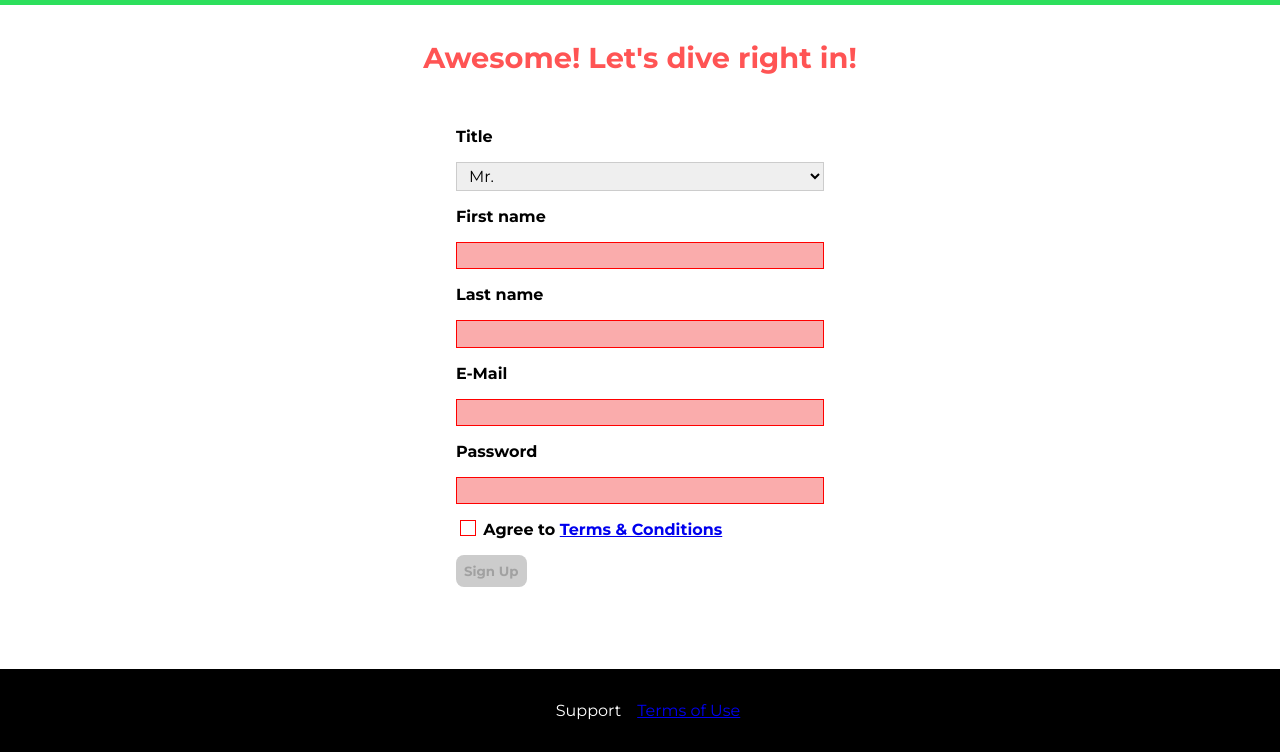
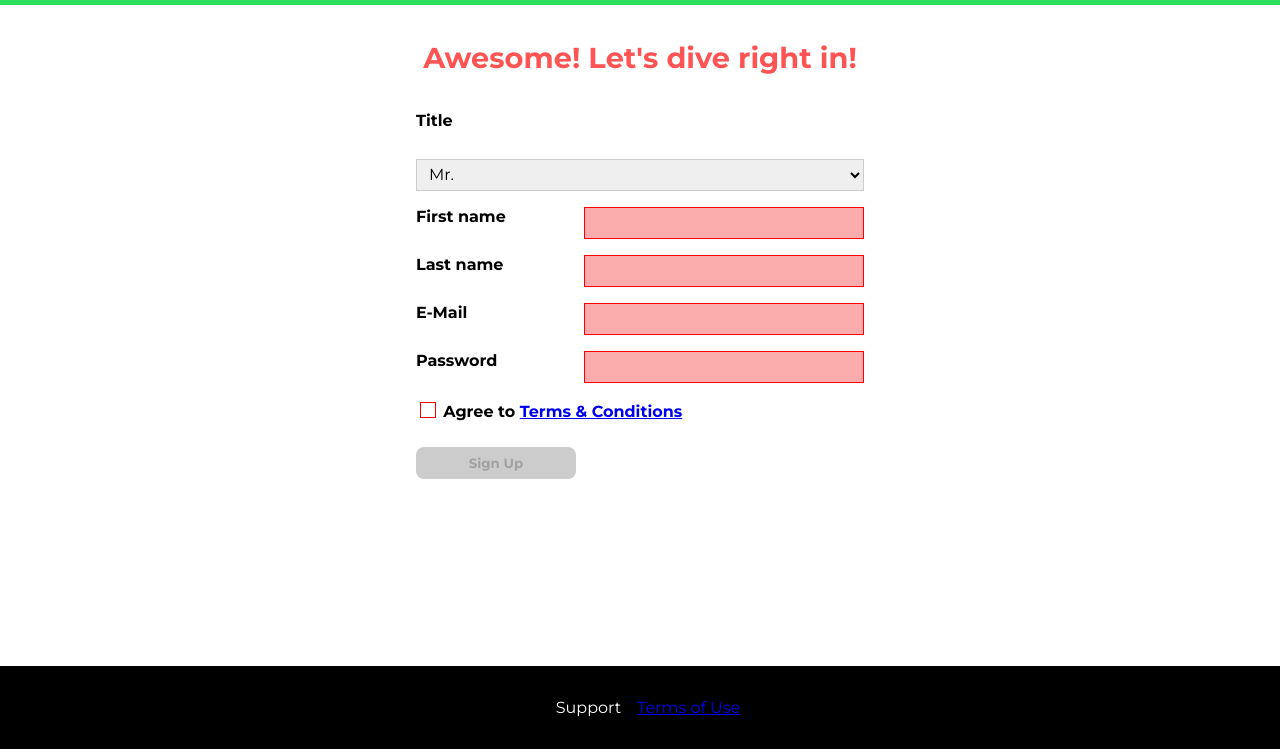
Before and after one commit to KonstantinKazmiruk/uHost, a plain HTML site: page start-hosting/index.html in a window 1280 px wide. Shown: the part 51-803 px from the top of the page. Drawn offline with Linux system fonts and the light colour scheme.

Commit message:
added grid for main page and form

```diff
--- a/main.css
+++ b/main.css
@@ -17,7 +17,7 @@ body {
     background-position: left 10% bottom 10%;*/
     width: 100vw;
     height: 33vh;
-    margin-top: 3.5rem;
+    /*margin-top: 3.5rem;*/
     position: relative;
 }
 #product-overview h1 {
--- a/shared.css
+++ b/shared.css
@@ -6,14 +6,24 @@
 * {
   box-sizing: border-box;
 }
-
+html{
+  height: 100%;
+}
 body {
   font-family: "Montserrat", sans-serif;
   margin: 0;
+  display: grid;
+  grid-template-rows: 3.5rem auto fit-content(8rem);
+  grid-template-areas: "header"
+                        "main"
+                        "footer";
+  /*padding-top: 3.5rem;*/
+  height: 100%;
 }
 main{
-  min-height: calc(100vh - 3.5rem - 8rem);
-  margin-top: 3.5rem;
+  /*min-height: calc(100vh - 3.5rem - 8rem);*/
+  /*grid-row: 2 / 3;*/
+  grid-area: main;
 }
 .backdrop {
   position: fixed;
@@ -32,7 +42,7 @@ main{
   width: 100%;
   background: #2ddf5c;
   padding: 0.5rem 1rem;
-  z-index: 1;
+  z-index: 700;
   display: flex;
   align-items: center;
   justify-content: space-between;
@@ -123,6 +133,8 @@ main{
   background: black;
   padding: 2rem;
   margin-top: 3rem;
+  /*grid-row: 3 / 4;*/
+  grid-area: footer;
 }
 .main-footer__links {
   list-style: none;
--- a/start-hosting/index.html
+++ b/start-hosting/index.html
@@ -64,10 +64,12 @@
             <input type="email" id="email" required>
             <label for="password">Password</label>
             <input type="password" id="password" required>
-            <input type="checkbox" id="agree-terms" required>
-            <label for="agree-terms">Agree to
-                <a href="#">Terms &amp; Conditions</a>
-            </label>
+            <div class="signup-form__checkbox">
+                <input type="checkbox" id="agree-terms" required>
+                <label for="agree-terms">Agree to
+                    <a href="#">Terms &amp; Conditions</a>
+                </label>
+            </div>
             <button type="submit" class="button" disabled>Sign Up</button>
         </form>
     </main>
--- a/start-hosting/start-hosting.css
+++ b/start-hosting/start-hosting.css
@@ -9,6 +9,9 @@ main{
 }
 .signup-form {
     padding: 1rem;
+    display: grid;
+    grid-auto-rows: 2rem;
+    grid-row-gap: 0.5rem;
 }
 .signup-form label {
 font-weight: bold;
@@ -18,7 +21,6 @@ font-weight: bold;
 .signup-form input,
 .signup-form select {
     display: block;
-    margin-top: 1rem;
     width: 100%;
 }
 
@@ -67,12 +69,22 @@ font-weight: bold;
 }
 .signup-form button[type="submit"]{
     display: block;
-    margin-top: 1rem;
 }
 
 @media (min-width: 40rem){
     .signup-form {
         margin: auto;
-        width: 25rem;
+        width: 30rem;
+        grid-template-columns: 10rem auto;
+        grid-row-gap: 1rem;
+        grid-column-gap: 0.5rem;
+    }
+
+    .signup-form [id="title"]{
+        grid-column: span 2;
+    }
+
+    .signup-form__checkbox{
+        grid-column: span 2;
     }
 }
```
